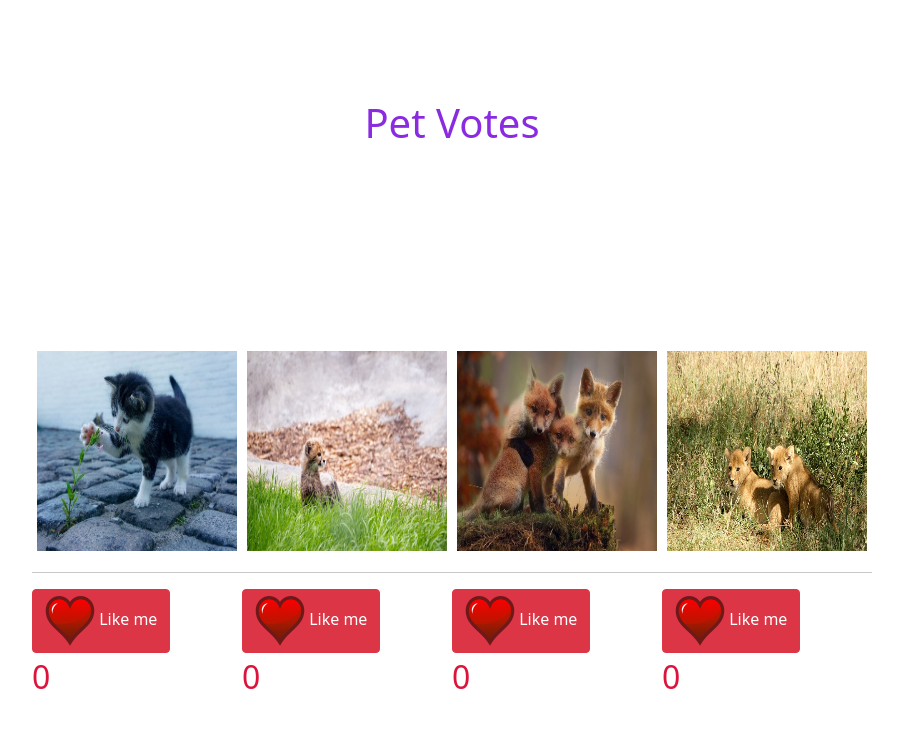
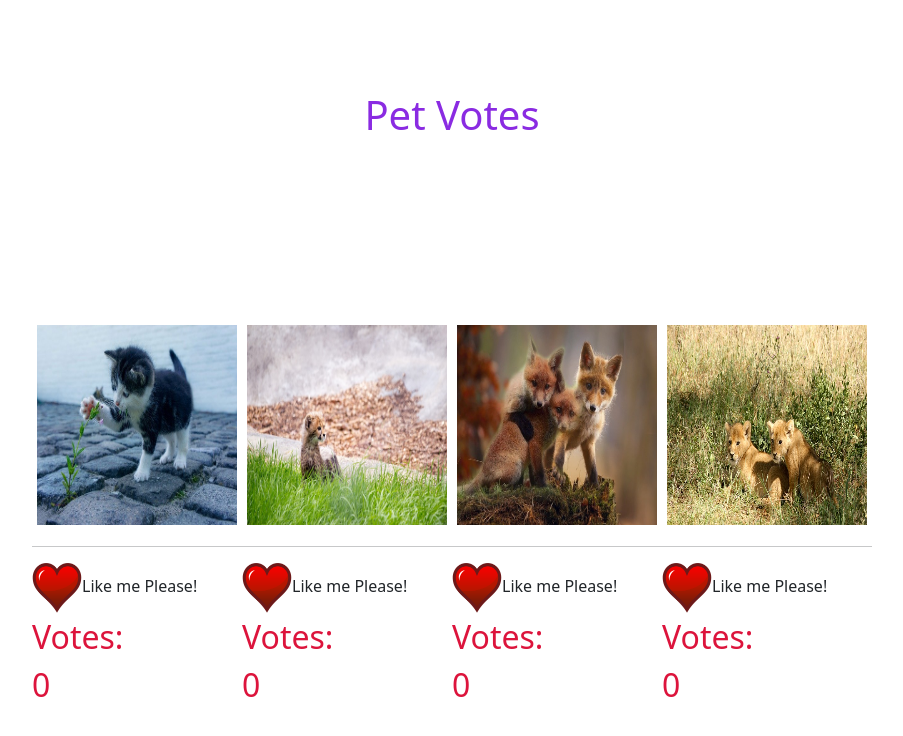
Before and after one commit to ahmadsaaty/petVote, a plain HTML site: page index.html in a window 1280 px wide. Both pictures are taken after a click on the button "Start Voting". Shown: the whole page, without its empty margins (188-1091 px from the left). Drawn offline with nearby package versions, Linux system fonts and the light colour scheme.

Commit message:
third commit

```diff
--- a/index.html
+++ b/index.html
@@ -4,7 +4,7 @@
     <meta charset="UTF-8">
     <meta http-equiv="X-UA-Compatible" content="IE=edge">
     <meta name="viewport" content="width=device-width, initial-scale=1.0">
-    <title>Document</title>
+    <title>Best Pet Voting</title>
     <!-- CSS only -->
     <link href="https://cdn.jsdelivr.net/npm/bootstrap@5.0.0-beta3/dist/css/bootstrap.min.css" rel="stylesheet"
         integrity="sha384-eOJMYsd53ii+scO/bJGFsiCZc+5NDVN2yr8+0RDqr0Ql0h+rP48ckxlpbzKgwra6" crossorigin="anonymous">
@@ -20,8 +20,9 @@
         <div class="ImageContainer hidden">
             <img class="petImages " src="./img/cat.jpg" alt="cat">
             <hr>
-            <button class="like btn btn-danger"> <img src="./img/Heart.png " alt="" class="heart"> Like me</button>
+            <img src="./img/Heart.png " alt="heart" class="heart">Like me Please!</img>
 
+            <div class="votes">Votes:</div>
             <div class="votes" id="pet1Index">0</div>
         </div>
 
@@ -29,8 +30,8 @@
         <div class="ImageContainer hidden">
             <img class="petImages " src="./img/cheetah.jpg" alt="cheetah">
             <hr>
-            <button class="like btn btn-danger"> <img src="./img/Heart.png " alt="" class="heart"> Like me</button>
-
+            <img src="./img/Heart.png " alt="heart" class="heart">Like me Please!</img>
+            <div class="votes">Votes:</div>
             <div class="votes" id="pet2Index">0</div>
         </div>
 
@@ -38,8 +39,9 @@
         <div class="ImageContainer hidden">
             <img class="petImages " src="./img/fox.jpg" alt="fox">
             <hr>
-            <button class="like btn btn-danger"> <img src="./img/Heart.png " alt="" class="heart"> Like me</button>
+            <img src="./img/Heart.png " alt="heart" class="heart">Like me Please!</img>
 
+            <div class="votes">Votes:</div>
             <div class="votes" id="pet3Index">0</div>
         </div>
 
@@ -47,7 +49,8 @@
         <div class="ImageContainer hidden">
             <img class="petImages " src="./img/lion.jpg" alt="lion">
             <hr>
-            <button class="like btn btn-danger"> <img src="./img/Heart.png " alt="" class="heart"> Like me</button>
+            <img src="./img/Heart.png " alt="heart" class="heart">Like me Please!</img>
+            <div class="votes">Votes:</div>
             <div class="votes" id="pet4Index">0</div>
         </div>
 
--- a/pets.js
+++ b/pets.js
@@ -4,7 +4,7 @@ button.addEventListener("click", showPics);
 
 let petImages = document.getElementsByClassName("ImageContainer");
 
-let likeButtons = document.getElementsByClassName("like")
+let likeButtons = document.getElementsByClassName("heart")
 
 let pet1Index = document.getElementById("pet1Index")
 let pet2Index = document.getElementById("pet2Index")
```
